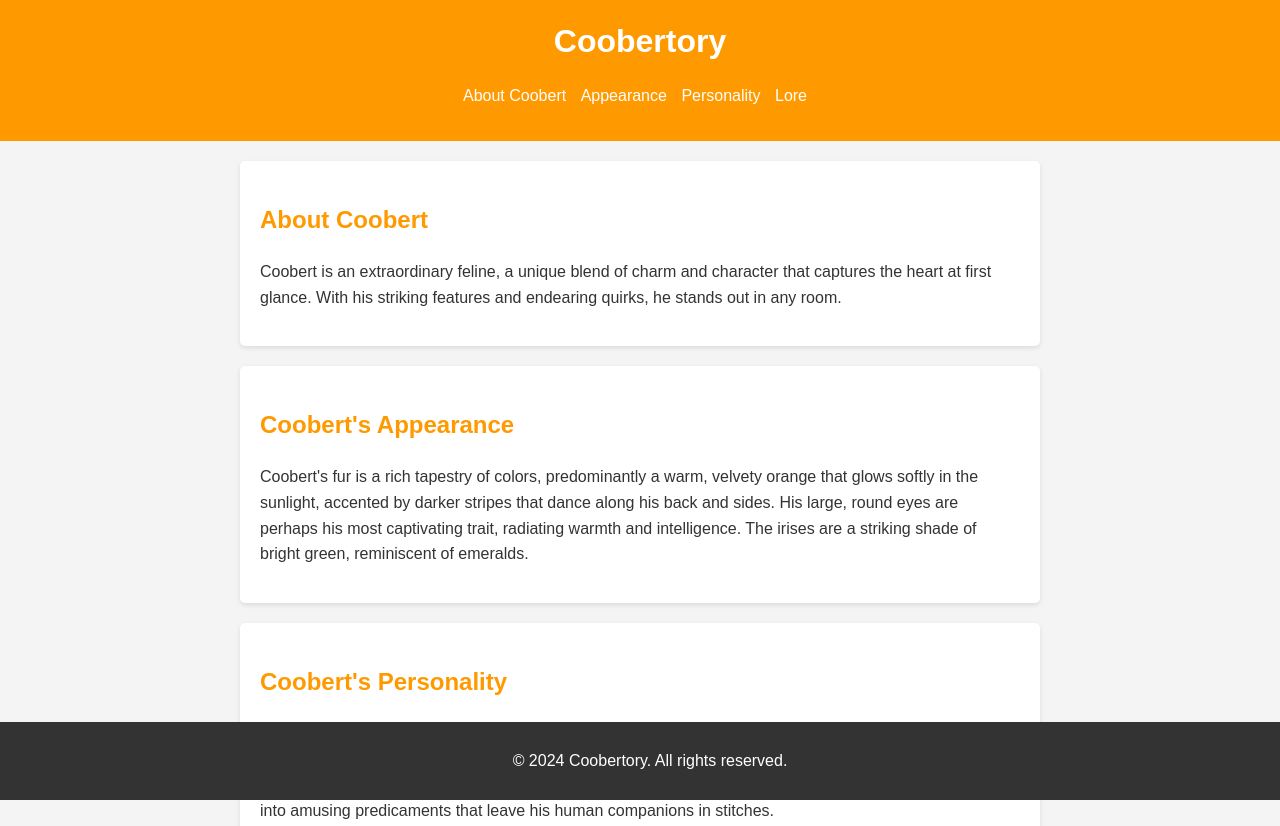
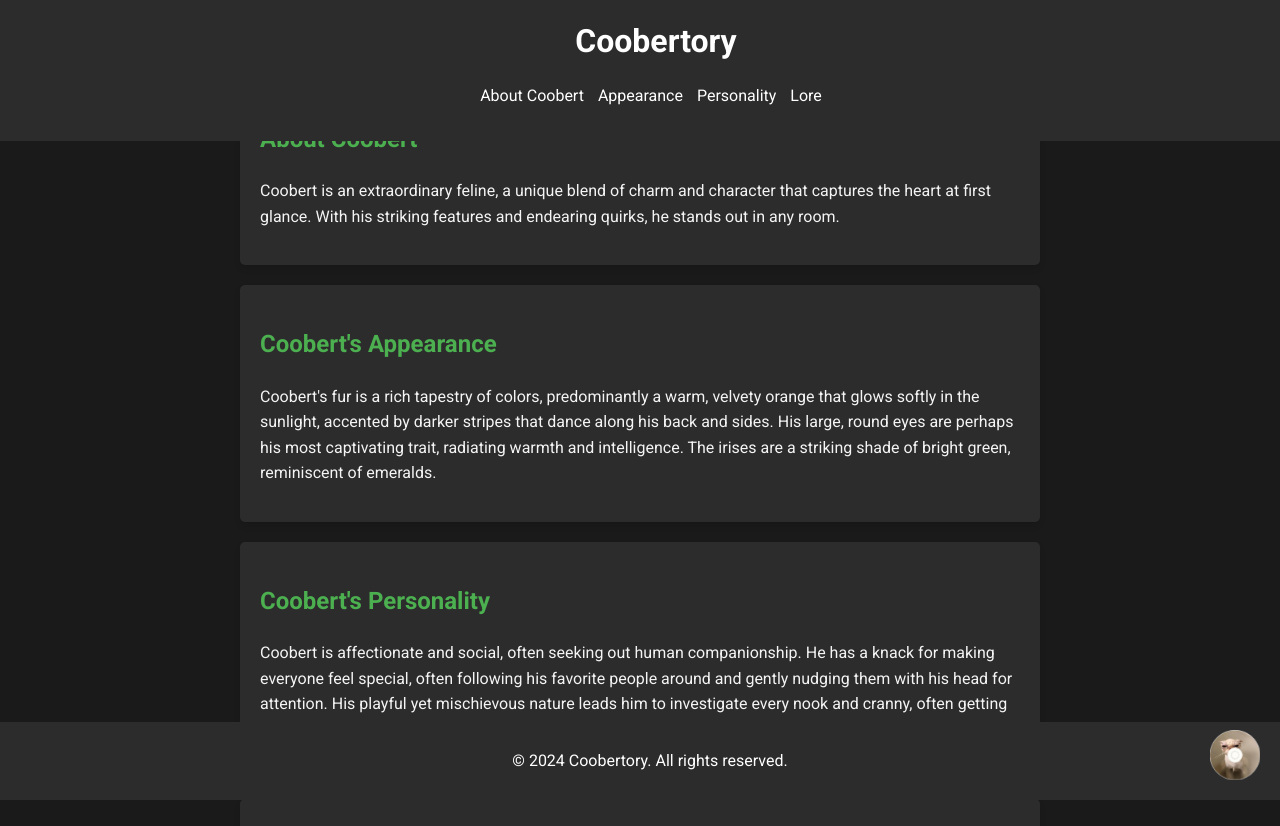
Before and after one commit to EliteCronax/Coobertory, a plain HTML site: page index.html in a window 1280 px wide. Shown: the top 826 px of the page. Drawn offline with Linux system fonts and the light colour scheme.

Commit message:
Update index.html

```diff
--- a/index.html
+++ b/index.html
@@ -5,21 +5,26 @@
     <meta name="viewport" content="width=device-width, initial-scale=1.0">
     <title>Coobertory - The Lore of Coobert</title>
     <link rel="icon" href="https://raw.githubusercontent.com/EliteCronax/Coobertory/refs/heads/main/images/coobert.ico" type="image/x-icon">
+    <link href="https://fonts.googleapis.com/css2?family=Roboto:wght@300;400;700&display=swap" rel="stylesheet">
     <style>
         body {
-    font-family: Arial, sans-serif;
+            font-family: 'Roboto', sans-serif;
             line-height: 1.6;
             margin: 0;
             padding: 0;
-    background-color: #f4f4f4;
-    color: #333;
+            background-color: #1a1a1a;
+            color: #f4f4f4;
         }
 
         header {
-        background-color: #ff9900;
+            background-color: #2c2c2c;
             color: #fff;
             text-align: center;
             padding: 1rem;
+            position: fixed;
+            width: 100%;
+            top: 0;
+            z-index: 1000;
         }
 
         header h1 {
@@ -39,28 +44,41 @@
         nav ul li a {
             color: #fff;
             text-decoration: none;
+            transition: color 0.3s ease;
+        }
+
+        nav ul li a:hover {
+            color: #4CAF50;
         }
 
         main {
-        padding: 20px;
+            padding: 80px 20px 60px;
             max-width: 800px;
             margin: 0 auto;
         }
 
         section {
-        background-color: #fff;
+            background-color: #2c2c2c;
             margin-bottom: 20px;
             padding: 20px;
             border-radius: 5px;
-        box-shadow: 0 2px 5px rgba(0, 0, 0, 0.1);
+            box-shadow: 0 4px 6px rgba(0, 0, 0, 0.1);
+            opacity: 0;
+            transform: translateY(20px);
+            transition: opacity 0.5s ease, transform 0.5s ease;
+        }
+
+        section.visible {
+            opacity: 1;
+            transform: translateY(0);
         }
 
         h2 {
-        color: #ff9900;
+            color: #4CAF50;
         }
 
         footer {
-        background-color: #333;
+            background-color: #2c2c2c;
             color: #fff;
             text-align: center;
             padding: 10px;
@@ -69,6 +87,14 @@
             width: 100%;
         }
 
+        .coobert-icon {
+            position: fixed;
+            bottom: 20px;
+            right: 20px;
+            width: 50px;
+            height: 50px;
+            transition: transform 0.3s ease;
+        }
     </style>
 </head>
 <body>
@@ -102,12 +128,41 @@
 
         <section id="lore">
             <h2>Coobert's Lore</h2>
-            <p>Coobert wasn't shown to the world from a picture by me.. Coobert wasn't named by me.. This cat that I named Coobert was only inspired by a dog named Scoobert, and a cat that I found on Pintrest whilst sesrching for "funny cats". This was about 2 years ago with me being as bored as I am right now creating a pretty stupid website for a probably fictional feline that was taking a bath with it's owner taking a funny picture of it and posting it wherever</p>
+            <p>Coobert wasn't shown to the world from a picture by me.. Coobert wasn't named by me.. This cat that I named Coobert was only inspired by a dog named Scoobert, and a cat that I found on Pinterest whilst searching for "funny cats". This was about 2 years ago with me being as bored as I am right now creating a pretty stupid website for a probably fictional feline that was taking a bath with its owner taking a funny picture of it and posting it wherever</p>
         </section>
     </main>
 
     <footer>
         <p>&copy; 2024 Coobertory. All rights reserved.</p>
     </footer>
+
+    <img src="https://raw.githubusercontent.com/EliteCronax/Coobertory/refs/heads/main/images/coobertdisc.ico" alt="Coobert Icon" class="coobert-icon">
+
+    <script>
+        function isElementInViewport(el) {
+            const rect = el.getBoundingClientRect();
+            return (
+                rect.top >= 0 &&
+                rect.left >= 0 &&
+                rect.bottom <= (window.innerHeight || document.documentElement.clientHeight) &&
+                rect.right <= (window.innerWidth || document.documentElement.clientWidth)
+            );
+        }
+
+        function handleScroll() {
+            const sections = document.querySelectorAll('section');
+            sections.forEach(section => {
+                if (isElementInViewport(section)) {
+                    section.classList.add('visible');
+                }
+            });
+
+            const icon = document.querySelector('.coobert-icon');
+            icon.style.transform = `rotate(${window.scrollY / 2}deg)`;
+        }
+
+        window.addEventListener('scroll', handleScroll);
+        handleScroll();
+    </script>
 </body>
 </html>
```
Lines whose indentation alone changed are shown as unchanged.
